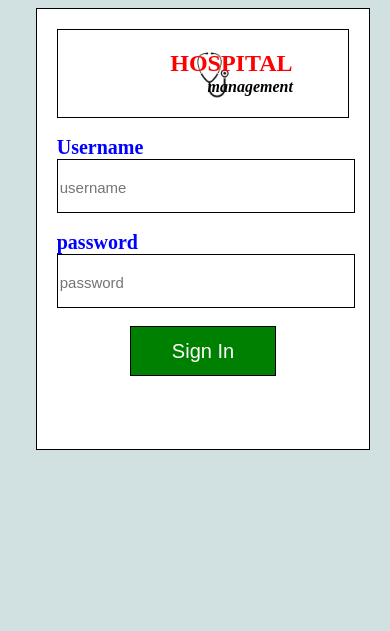
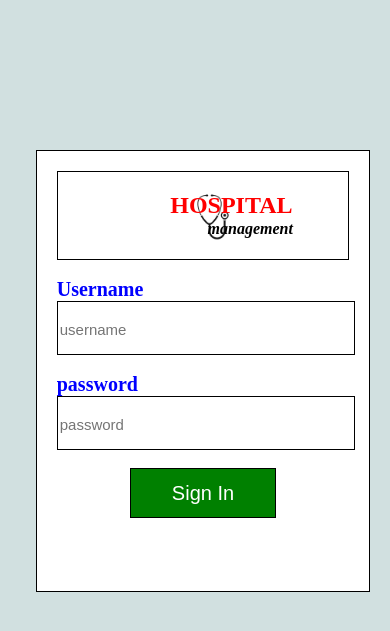
Before and after one commit to syedafrith/hospital-management-system, a Django app: page /login/ in a window 390 px wide. Shown: the top 631 px of the page. Run offline with Django 3.2, Linux system fonts and the light colour scheme.

Commit message:
firstcommit

```diff
--- a/static/hospital_management_system/css/login.css
+++ b/static/hospital_management_system/css/login.css
@@ -75,7 +75,7 @@ input:focus{
 
  .login{
   width:75%;
-  margin:auto auto;
+  margin:150px auto;
   min-width:auto;
   padding:20px;
  }
```
